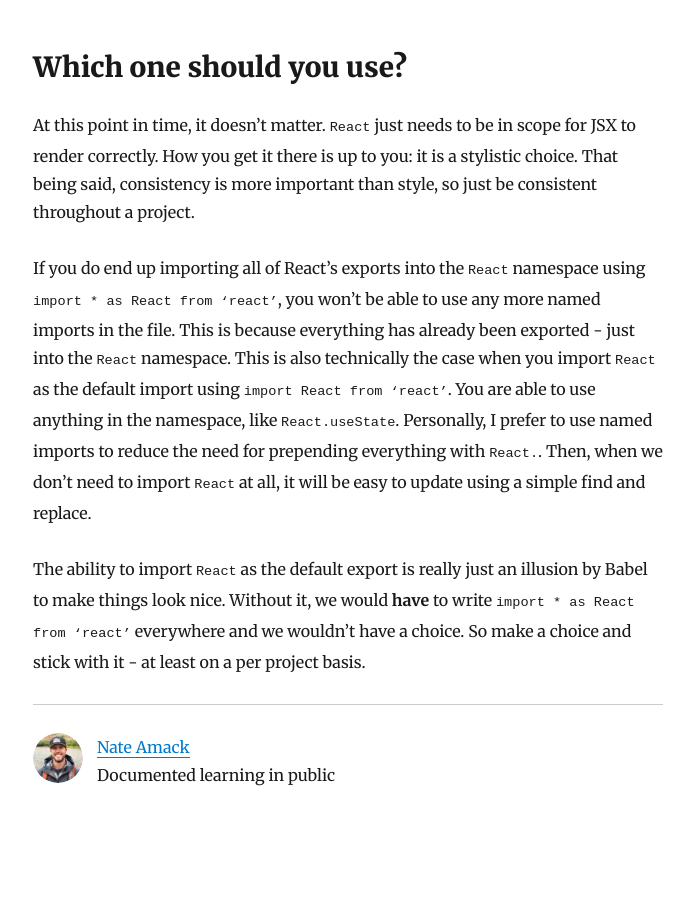
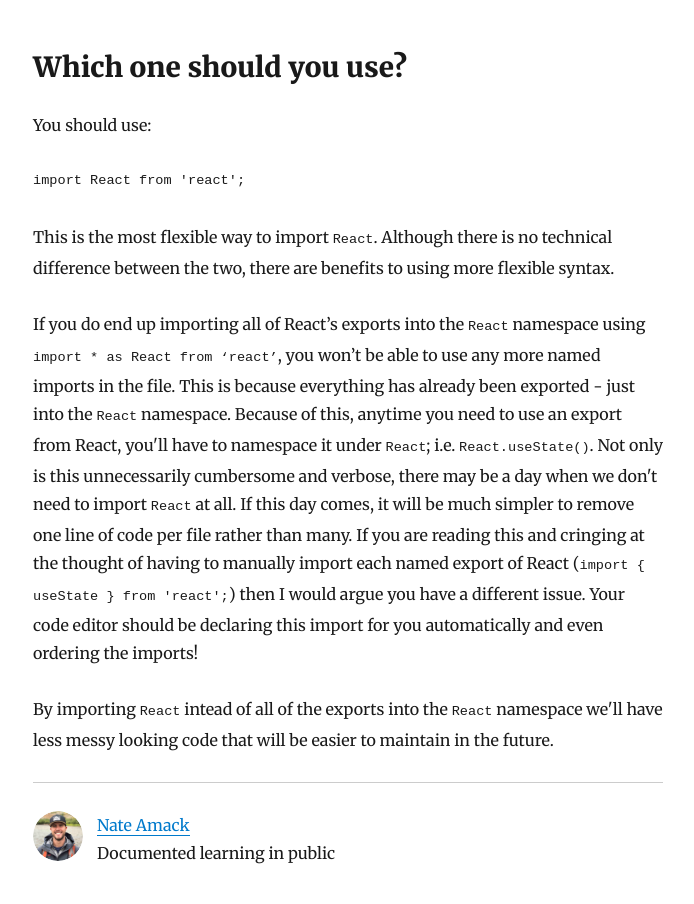
Before and after one commit to namack/nateamack.com, a Gatsby site: page /importing-react/ in a window 1280 px wide. Shown: the part 1112-2016 px from the top of the page, without its empty margins (292-986 px from the left). Built offline with nearby package versions, Linux system fonts and the light colour scheme; Gatsby itself is replaced by a stand-in of ours; some packages are replaced by stand-ins of ours; code samples lack their colours.

Commit message:
update post to be more directive

````diff
--- a/content/blog/importing-react/index.md
+++ b/content/blog/importing-react/index.md
@@ -29,8 +29,14 @@ You may have noticed that even though you need to import `React`, you don’t ac
 
 ## Which one should you use?
 
-At this point in time, it doesn’t matter. `React` just needs to be in scope for JSX to render correctly. How you get it there is up to you: it is a stylistic choice. That being said, consistency is more important than style, so just be consistent throughout a project.
+You should use:
 
-If you do end up importing all of React’s exports into the `React` namespace using `import * as React from ‘react’`, you won’t be able to use any more named imports in the file. This is because everything has already been exported - just into the `React` namespace. This is also technically the case when you import `React` as the default import using `import React from ‘react’`. You are able to use anything in the namespace, like `React.useState`. Personally, I prefer to use named imports to reduce the need for prepending everything with `React.`. Then, when we don’t need to import `React` at all, it will be easy to update using a simple find and replace.
+```
+import React from 'react';
+```
 
-The ability to import `React` as the default export is really just an illusion by Babel to make things look nice. Without it, we would **have** to write `import * as React from ‘react’` everywhere and we wouldn’t have a choice. So make a choice and stick with it - at least on a per project basis.
+This is the most flexible way to import `React`. Although there is no technical difference between the two, there are benefits to using more flexible syntax.
+
+If you do end up importing all of React’s exports into the `React` namespace using `import * as React from ‘react’`, you won’t be able to use any more named imports in the file. This is because everything has already been exported - just into the `React` namespace. Because of this, anytime you need to use an export from React, you'll have to namespace it under `React`; i.e. `React.useState()`. Not only is this unnecessarily cumbersome and verbose, there may be a day when we don't need to import `React` at all. If this day comes, it will be much simpler to remove one line of code per file rather than many. If you are reading this and cringing at the thought of having to manually import each named export of React (`import { useState } from 'react';`) then I would argue you have a different issue. Your code editor should be declaring this import for you automatically and even ordering the imports!
+
+By importing `React` intead of all of the exports into the `React` namespace we'll have less messy looking code that will be easier to maintain in the future.
````
